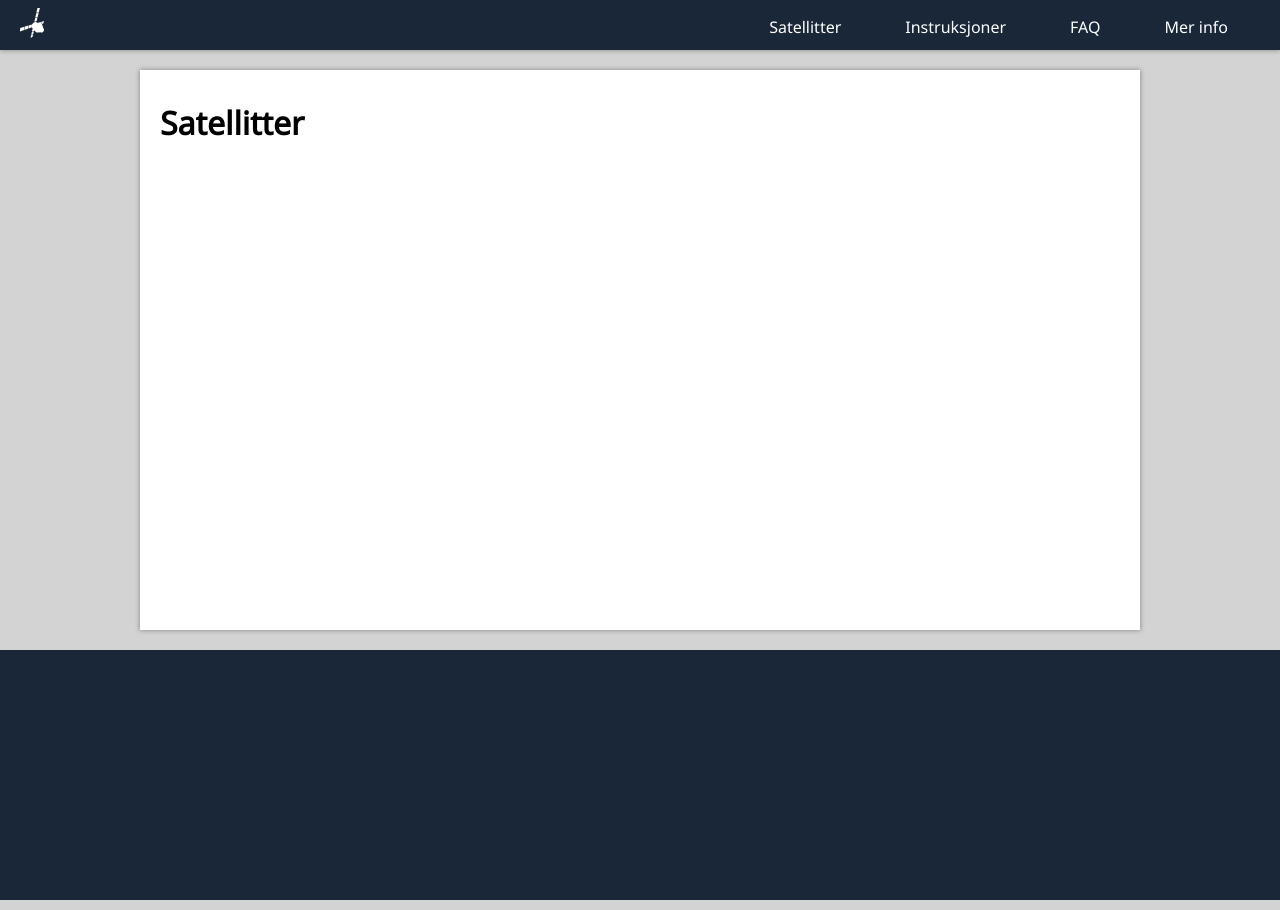
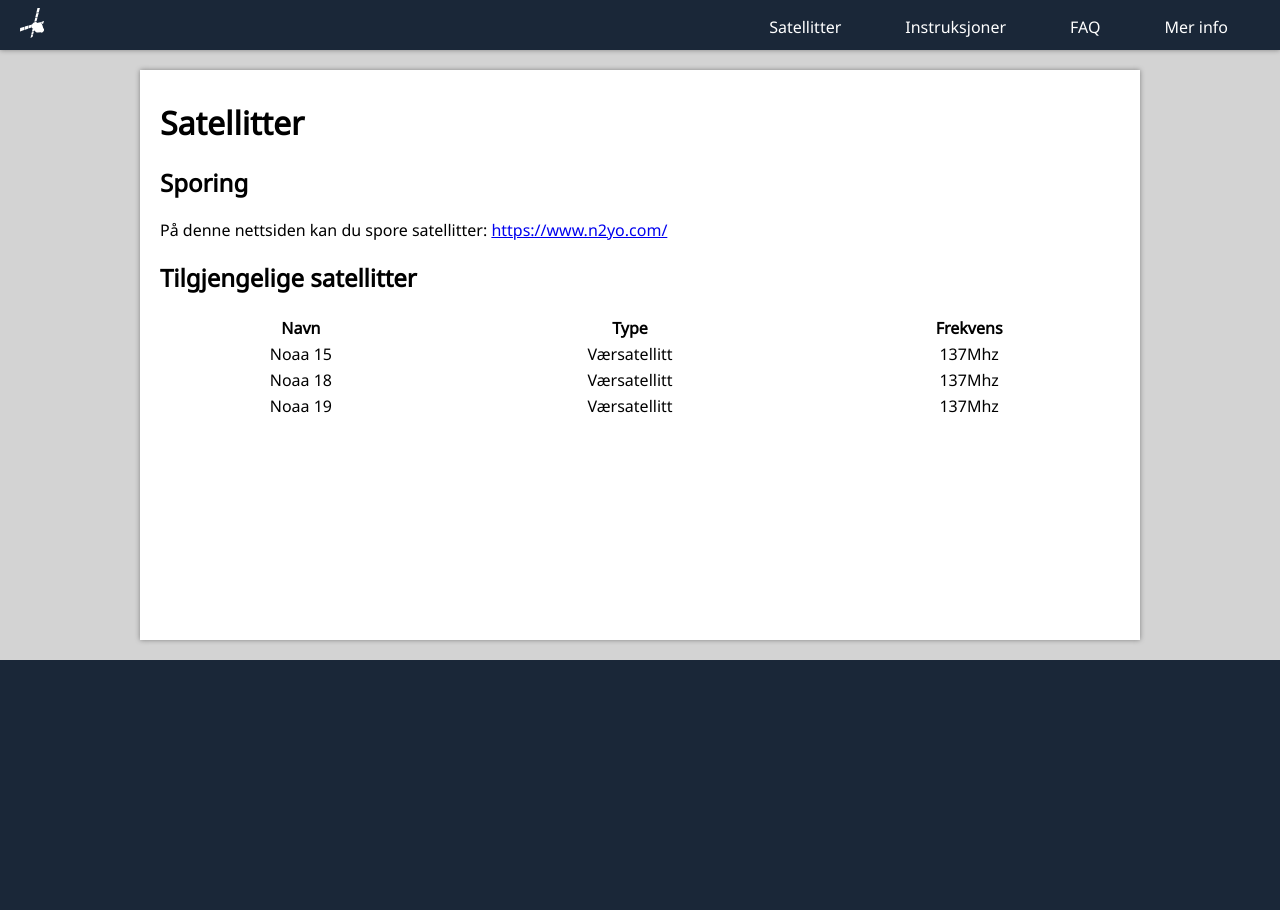
Before and after one commit to petterroea/eit-satellitt-i-norge, a Jekyll site: the page built from src/satellitter/index.md, in a window 1280 px wide. Built offline with Jekyll 4.4.1, drawn with Linux system fonts in a browser that asks for light colours.

Commit message:
satellitter

```diff
--- a/src/assets/css/default.scss
+++ b/src/assets/css/default.scss
@@ -7,6 +7,10 @@ body {
   font-family: "Noto Sans", sans-serif;
   background-color: lightgray;
   color: black;
+}
+
+table {
+  width: 100%;
 }
 
 .nav-bar {
@@ -58,7 +62,7 @@ body {
 }
 
 .content-wrapper {
-  padding: 10px 20px;
+  padding: 10px 20px 20px 20px;
   min-height: calc(100vh - 360px);
   max-width: 960px;
   margin: 20px auto;
--- a/src/assets/css/guide.scss
+++ b/src/assets/css/guide.scss
@@ -38,26 +38,5 @@ body {
 }
 
 .page-wrapper {
-  position: absolute;
-  top: 50px;
   left: 250px;
-  right: 0;
-  padding: 0;
 }
-
-.guide-body {
-  background-color: #fafafa;
-}
-
-.content-wrapper {
-  max-width: 900px;
-  padding: 0;
-  box-shadow: none;
-}
-
-.page {
-  border: 1px solid #555;
-  border-radius: 5px;
-  padding: 0 20px;
-  background-color: white;
-}
--- a/src/satellitter/index.md
+++ b/src/satellitter/index.md
@@ -4,3 +4,16 @@ layout: default
 ---
 
 # Satellitter
+
+## Sporing
+
+På denne nettsiden kan du spore satellitter:
+[https://www.n2yo.com/](https://www.n2yo.com/)
+
+## Tilgjengelige satellitter
+
+|  Navn   |     Type     | Frekvens |
+| :-----: | :----------: | :------: |
+| Noaa 15 | Værsatellitt |  137Mhz  |
+| Noaa 18 | Værsatellitt |  137Mhz  |
+| Noaa 19 | Værsatellitt |  137Mhz  |
```
